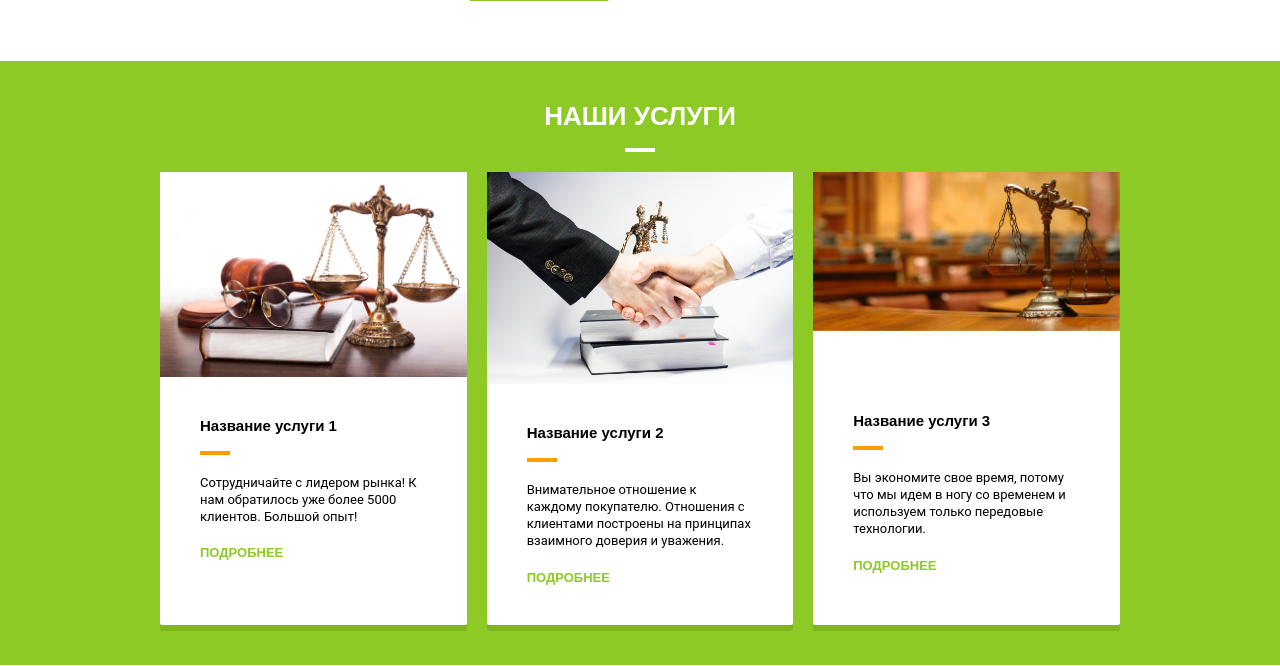
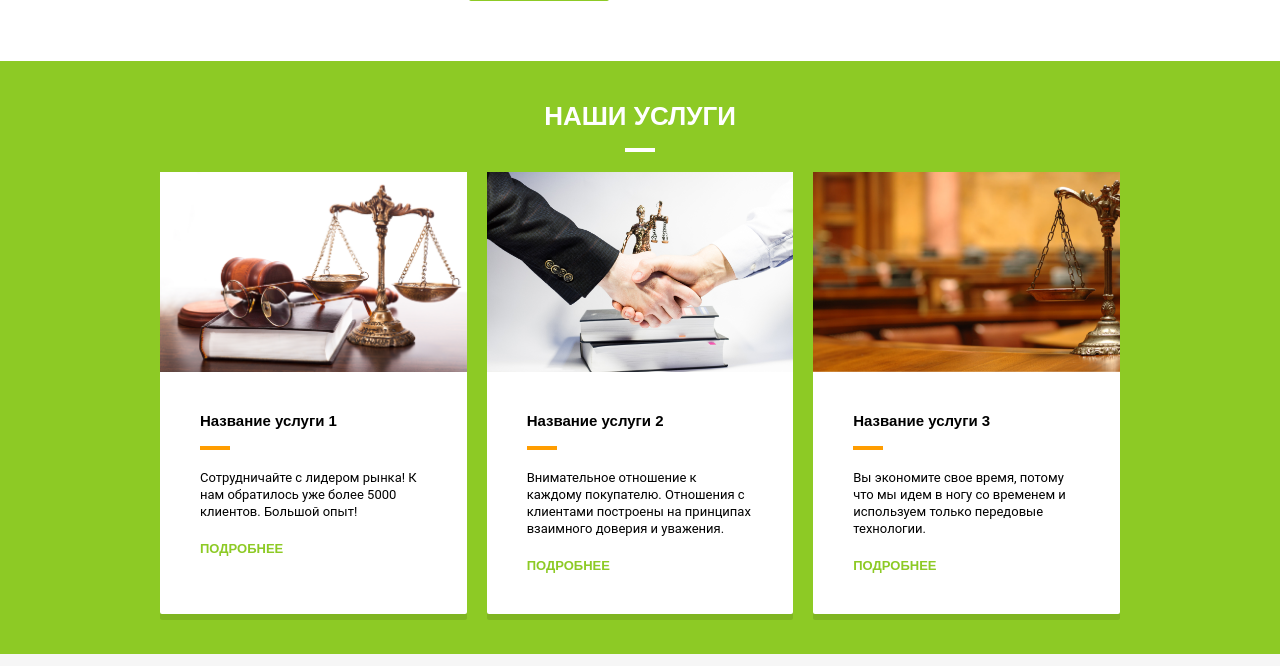
Before and after one commit to luisciphere/The-Shablones, a PHP site: page /var2/index.php in a window 1280 px wide. Shown: the part 1825-2491 px from the top of the page. Run offline with PHP 8.4, Linux system fonts and the light colour scheme; data that the repository does not hold is empty.

Commit message:
fixed images

```diff
--- a/var2/index.php
+++ b/var2/index.php
@@ -468,6 +468,26 @@ include '../config.php';
                         <div class="header_text">Наши услуги</div>
                     </div>
 
+                    <style>
+                      .usl_1 {
+                        background: url('<?php echo $img2; ?>');
+                        height: 200px;
+                        background-size: cover;
+                      }
+
+                      .usl_2 {
+                        background: url('<?php echo $img3; ?>');
+                        height: 200px;
+                        background-size: cover;
+                      }
+
+                      .usl_3 {
+                        background: url('<?php echo $img6; ?>');
+                        height: 200px;
+                        background-size: cover;
+                      }
+                    </style>
+
                     <div class="body-outer">
                         <div class="body">
                             <div class="swipe-shadow-left"></div>
@@ -475,9 +495,7 @@ include '../config.php';
                             <div class="list">
                                 <div class="item-outer">
                                     <div class="item">
-                                        <div class="image">
-                                            <a href="#" target="_blank"> <img src="<?php echo $img2; ?>" style="width:307px" alt="">
-                                            </a>
+                                        <div class="image usl_1">
                                         </div>
                                         <div class="title">
                                             <?php echo $serv1; ?>
@@ -490,9 +508,7 @@ include '../config.php';
                                 </div>
                                 <div class="item-outer">
                                     <div class="item">
-                                        <div class="image">
-                                            <a href="#" target="_blank"> <img src="<?php echo $img3; ?>" style="width:307px" alt="">
-                                            </a>
+                                        <div class="image usl_2">
                                         </div>
                                         <div class="title">
                                             <?php echo $serv2; ?>
@@ -505,9 +521,7 @@ include '../config.php';
                                 </div>
                                 <div class="item-outer">
                                     <div class="item">
-                                        <div class="image">
-                                            <a href="#" target="_blank"> <img src="<?php echo $img6; ?>" style="width:307px" alt="">
-                                            </a>
+                                        <div class="image usl_3">
                                         </div>
                                         <div class="title">
                                             <?php echo $serv3; ?>
```
